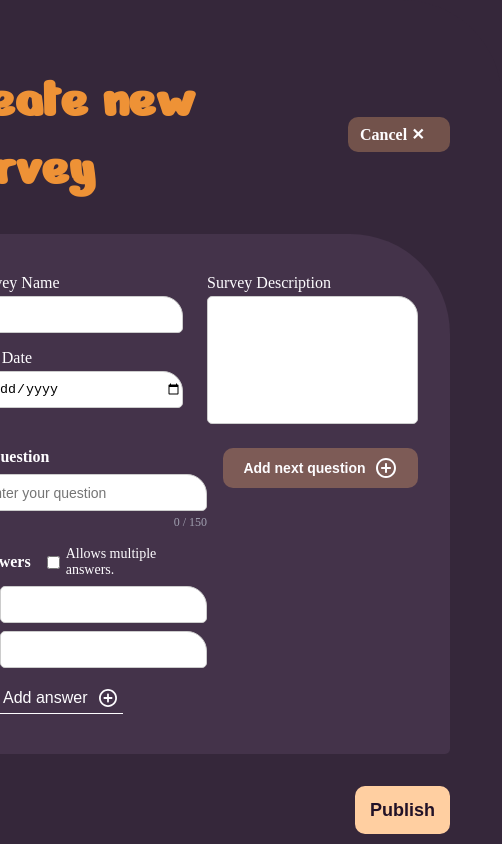
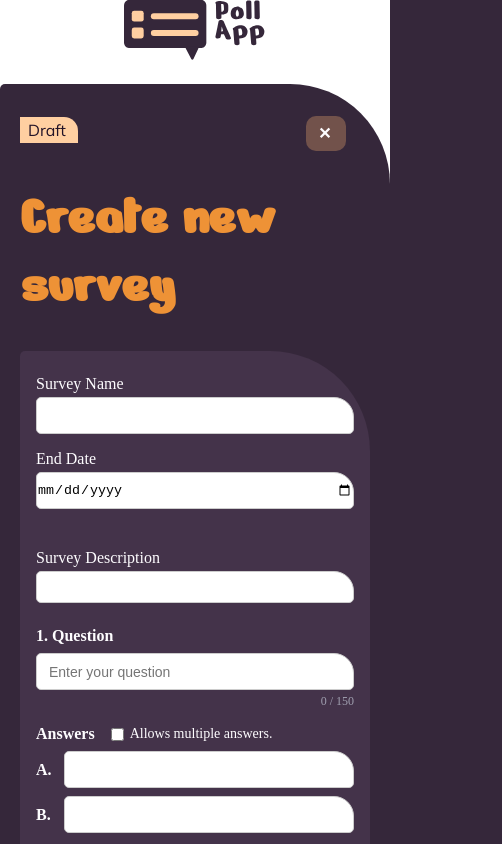
Before and after one commit to Iraqi1994/poll-app, an Angular app: page /new-survey in a window 390 px wide. Shown: the top 844 px of the page, 502 px wide, since content can reach past the window. Built offline with nearby package versions, Linux system fonts and the light colour scheme; a web font is replaced by a local one.

Commit message:
Made new survey form UI responsive for all screens.

```diff
--- a/src/app/pages/new-survey-form/new-survey-form.html
+++ b/src/app/pages/new-survey-form/new-survey-form.html
@@ -1,9 +1,12 @@
+<header class="form-header">
+  <img src="/logo-dark.svg" alt="Logo" class="form-header__logo" />
+</header>
 <section>
-  <p class="draft">Draft</p>
   <div class="survey-header">
-    <h1>Create new survey</h1>
-    <a routerLink="/" class="cancel-btn">Cancel ✕</a>
+    <p class="draft">Draft</p>
+    <a routerLink="/" class="cancel-btn"><span class="cancel-text">Cancel</span> ✕</a>
   </div>
+  <h1>Create new survey</h1>
   <form id="survey-form" [formGroup]="surveyForm" (ngSubmit)="onPublish()">
     <div class="survey-meta">
       <div class="survey-meta__left">
--- a/src/app/pages/new-survey-form/new-survey-form.scss
+++ b/src/app/pages/new-survey-form/new-survey-form.scss
@@ -1,13 +1,24 @@
 :host {
   display: flex;
+  flex-direction: column;
   justify-content: center;
   align-items: center;
   min-height: 100vh;
   background-color: #ffffff;
 }
 
+.form-header {
+  margin-bottom: clamp(20px, 2vw, 39px);
+}
+
+.form-header__logo {
+  height: clamp(60px, 4.8vw, 92px);
+  width: auto;
+}
+
 section {
-  width: 1166px;
+  width: min(1166px, 100%);
+  box-sizing: border-box;
   border-radius: 5px 100px 5px 5px;
   background-color: #35273a;
   color: #fefdff;
@@ -55,7 +66,7 @@ h1 {
   color: #ee9236;
   font-family: 'Nerko One', sans-serif;
   font-size: 56px;
-  margin-bottom: 0;
+  margin: 0 0 32px;
 }
 
 .cancel-btn {
@@ -161,3 +172,36 @@ h1 {
     background-color: #ffb77070;
   }
 }
+
+@media (max-width: 767px) {
+  section {
+    padding: 24px 20px;
+  }
+
+  form {
+    padding: 24px 16px;
+  }
+
+  .survey-meta {
+    flex-direction: column;
+
+    &__left,
+    &__right {
+      width: 100%;
+    }
+  }
+
+  .survey-questions {
+    grid-template-columns: 1fr;
+  }
+
+  .cancel-text {
+    display: none;
+  }
+
+  .cancel-btn {
+    width: 40px;
+    margin-right: 24px;
+    margin-top: 8px;
+  }
+}
```
